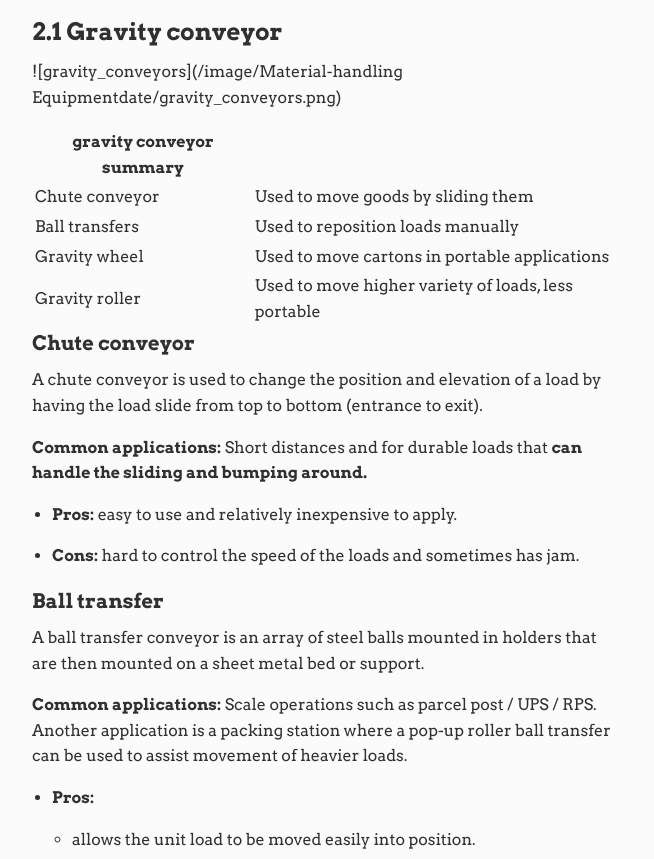
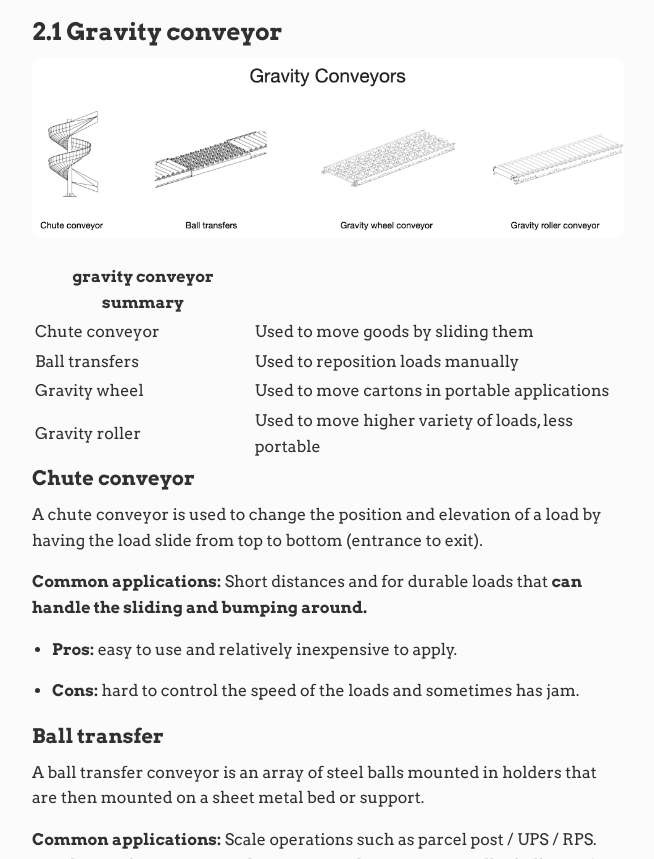
Before and after one commit to landisland/kaizen_blog, a plain HTML site: page post/material-handling-equipmentdate-2022-07-28/index.html in a window 1280 px wide. Shown: the part 2142-3001 px from the top of the page, without its empty margins (312-966 px from the left). Drawn offline with Linux system fonts and the light colour scheme.

Commit message:
fix picture issue

```diff
--- a/post/material-handling-equipmentdate-2022-07-28/index.html
+++ b/post/material-handling-equipmentdate-2022-07-28/index.html
@@ -88,7 +88,7 @@
 </li>
 </ul>
 <h4 id="21-gravity-conveyor">2.1 Gravity conveyor</h4>
-<p>![gravity_conveyors](/image/Material-handling Equipmentdate/gravity_conveyors.png)</p>
+<p><img src="/image/Material-handling_Equipmentdate/gravity_conveyors.png" alt="gravity_conveyors"></p>
 <table>
 <thead>
 <tr>
@@ -236,7 +236,7 @@
 
         </span>
 
-        <!-- Build date: Thu, 28 Jul 2022 15:35:06 CDT -->
+        <!-- Build date: Thu, 28 Jul 2022 15:38:19 CDT -->
       </footer>
     </div>
 
```
Also changed, not shown: index.html (+1 -1 lines), post/a-simple-review-of-continuous-improvement-kaizen-2022-07-13/index.html (+1 -1 lines), post/job_career_life_principles-2022-07-20/index.html (+1 -1 lines), post/the-10-principles-of-material-handling/index.html (+1 -1 lines), image/Material-handling_Equipmentdate/gravity_conveyors.png (renamed from image/Material-handling Equipmentdate/gravity_conveyors.png).
